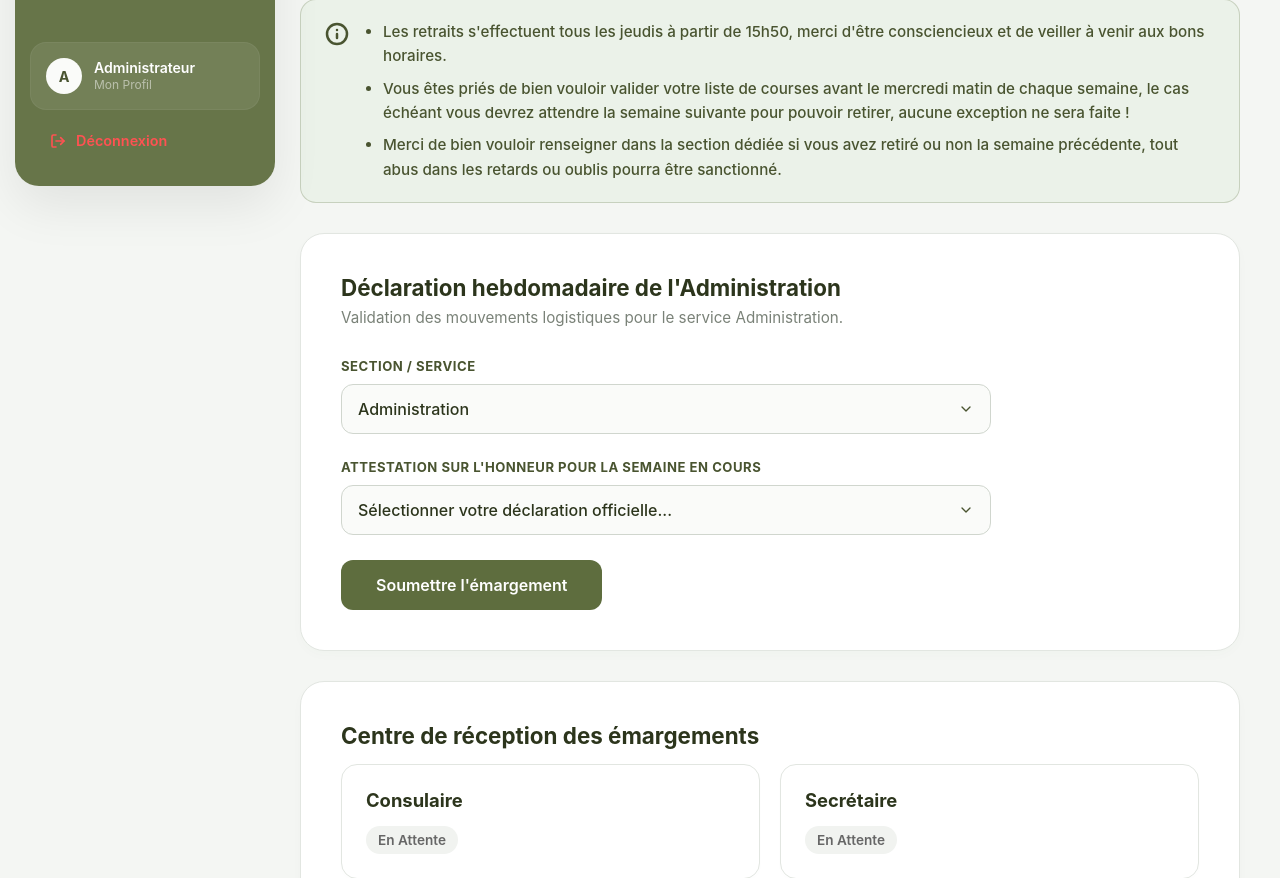
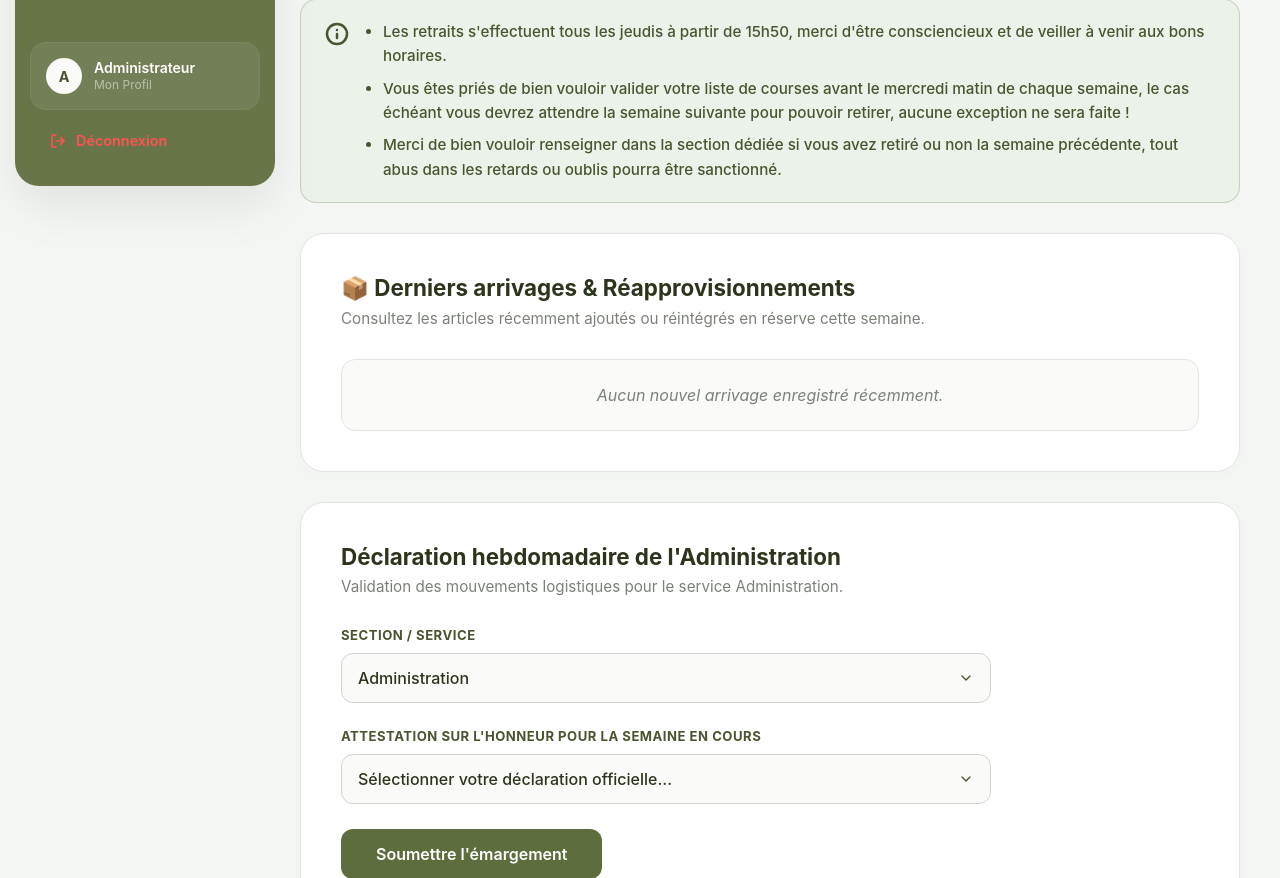
Before and after one commit to AMBmaurice/AmbassStock, a Django app: page /accueil/ in a window 1280 px wide. Shown: the part 599-1477 px from the top of the page. Run offline with Django 4.2, Linux system fonts and the light colour scheme; a user stored in the database is signed in; data comes from the database, SQL or seed files in the repository; tables that the repository leaves empty hold one stand-in row (values such as "Sample post").

Commit message:
Implement recent arrivals section in accueil.html
Added a new section for recent arrivals and restocks with corresponding styles and layout.

```diff
--- a/templates/accueil.html
+++ b/templates/accueil.html
@@ -150,7 +150,21 @@
         .btn-admin-validate { width: 100%; height: 38px; background-color: #BA3C2A; color: white; border: none; border-radius: 8px; font-weight: 600; cursor: pointer; font-size: 0.85rem; transition: background-color 0.2s; }
         .btn-admin-validate:hover { background-color: #962F20; }
 
-        /* **NOUVEAU CSS CORRIGÉ POUR LA MODALE DES SUGGESTIONS** */
+        /* DESIGN DE LA SECTION NOUVEAUTÉS / ARRIVAGES */
+        .arrivages-grid { display: grid; grid-template-columns: repeat(auto-fill, minmax(300px, 1fr)); gap: 18px; margin-top: 15px; }
+        .arrivage-card { background: #ffffff; border: 1px solid #E2E6E1; border-radius: 18px; padding: 22px; display: flex; flex-direction: column; justify-content: space-between; gap: 14px; box-shadow: 0 4px 12px rgba(73, 84, 48, 0.02); transition: transform 0.2s, border-color 0.2s; }
+        .arrivage-card:hover { border-color: #5E6D3E; transform: translateY(-2px); }
+
+        .badge-type-ajout { display: inline-flex; align-items: center; gap: 6px; padding: 4px 10px; border-radius: 12px; font-size: 0.78rem; font-weight: 700; text-transform: uppercase; letter-spacing: 0.5px; }
+        .badge-nouveau { background-color: #EBF2E9; color: #5E6D3E; border: 1px solid rgba(94, 109, 62, 0.2); }
+        .badge-reassort { background-color: #EAF3FC; color: #2A7BBA; border: 1px solid rgba(42, 123, 186, 0.2); }
+
+        .arrivage-title { font-size: 1.1rem; font-weight: 700; color: #2c351c; margin-top: 4px; }
+        .arrivage-sub { font-size: 0.88rem; color: #7A8278; display: flex; align-items: center; gap: 8px; }
+        .btn-voir-inventaire { display: inline-flex; align-items: center; justify-content: center; gap: 6px; height: 38px; width: 100%; background: #FAFBF9; border: 1px solid #D0D6CE; color: #495430; border-radius: 10px; font-weight: 600; font-size: 0.88rem; text-decoration: none; transition: background-color 0.2s, border-color 0.2s; }
+        .btn-voir-inventaire:hover { background: #EBF2E9; border-color: #5E6D3E; color: #2c351c; }
+
+        /* MODALE DES SUGGESTIONS */
         .modal-overlay {
             display: none;
             position: fixed;
@@ -161,7 +175,7 @@
             background: rgba(44, 53, 28, 0.5);
             backdrop-filter: blur(6px);
             -webkit-backdrop-filter: blur(6px);
-            z-index: 9999 !important; /* Force l'affichage au-dessus de la sidebar */
+            z-index: 9999 !important;
             justify-content: center;
             align-items: center;
             padding: 20px;
@@ -364,6 +378,43 @@ function toggleSidebar() {
         </div>
     </div>
 
+    <!-- **NOUVELLE SECTION : NOUVEAUTÉS ET RÉAPPROVISIONNEMENTS RÉCENTS** -->
+    <div class="card-box" style="margin-bottom: 30px;">
+        <h4 class="card-title">📦 Derniers arrivages & Réapprovisionnements</h4>
+        <p class="card-subtitle">Consultez les articles récemment ajoutés ou réintégrés en réserve cette semaine.</p>
+
+        <div class="arrivages-grid">
+            {% for mvt in nouveaux_arrivages %}
+            <div class="arrivage-card">
+                <div>
+                    <div style="display: flex; justify-content: space-between; align-items: center; margin-bottom: 10px;">
+                        {% if mvt.est_nouveau %}
+                        <span class="badge-type-ajout badge-nouveau">✦ Nouveau produit</span>
+                        {% else %}
+                        <span class="badge-type-ajout badge-reassort">↻ Réassort stock</span>
+                        {% endif %}
+                        <span style="font-size: 0.8rem; font-weight: 600; color: #7A8278;">{{ mvt.date_mouvement|date:"d/m/Y" }}</span>
+                    </div>
+
+                    <div class="arrivage-title">{{ mvt.objet }}</div>
+                    <div class="arrivage-sub" style="margin-top: 6px;">
+                        <span>Quantité ajoutée : <strong style="color: #2c351c;">+{{ mvt.quantite }}</strong></span>
+                        {% if mvt.numero_commande %}• <span style="font-style: italic;">Réf : {{ mvt.numero_commande }}</span>{% endif %}
+                    </div>
+                </div>
+
+                <a href="/inventaire/?q={{ mvt.objet|urlencode }}" class="btn-voir-inventaire">
+                    Consulter dans l'inventaire →
+                </a>
+            </div>
+            {% empty %}
+            <div style="grid-column: 1 / -1; text-align: center; color: #7A8278; font-style: italic; padding: 25px; background: #FAFBF9; border-radius: 14px; border: 1px solid #E2E6E1;">
+                Aucun nouvel arrivage enregistré récemment.
+            </div>
+            {% endfor %}
+        </div>
+    </div>
+
     <div class="dashboard-grid">
 
         {% if not is_admin %}
@@ -456,7 +507,6 @@ function toggleSidebar() {
         {% endif %}
 
         {% if is_admin %}
-        <!-- DÉCLARATION HEBDOMADAIRE ADMIN -->
         <div class="card-box">
             <h4 class="card-title">Déclaration hebdomadaire de l'Administration</h4>
             <p class="card-subtitle">Validation des mouvements logistiques pour le service Administration.</p>
@@ -567,7 +617,7 @@ function toggleSidebar() {
     </div>
 </div>
 
-<!-- POP-UP OBLIGATOIRE ET PERSISTANTE DE RELANCE (Mercredi 12h - Vendredi 12h) -->
+<!-- POP-UP OBLIGATOIRE DE RELANCE -->
 {% if afficher_popup_relance %}
 <div id="popupRelanceOBLIGATOIRE" style="position: fixed; top: 0; left: 0; width: 100vw; height: 100vh; background: rgba(44, 53, 28, 0.6); backdrop-filter: blur(8px); -webkit-backdrop-filter: blur(8px); z-index: 99999; display: flex; align-items: center; justify-content: center;">
     <div style="background: #ffffff; border-radius: 24px; padding: 40px; width: 90%; max-width: 520px; box-shadow: 0 20px 50px rgba(0,0,0,0.25); text-align: center; border: 1px solid #E2E6E1;">
@@ -598,6 +648,7 @@ document.addEventListener("visibilitychange", function() {
 </script>
 {% endif %}
 
+<!-- MODALE STATUT DES DEMANDES -->
 <div class="modal-overlay" id="modalDemandes" onclick="fermerStatutDemandes(event)">
     <div class="modal-box" onclick="event.stopPropagation()">
         <div class="modal-header">
```
